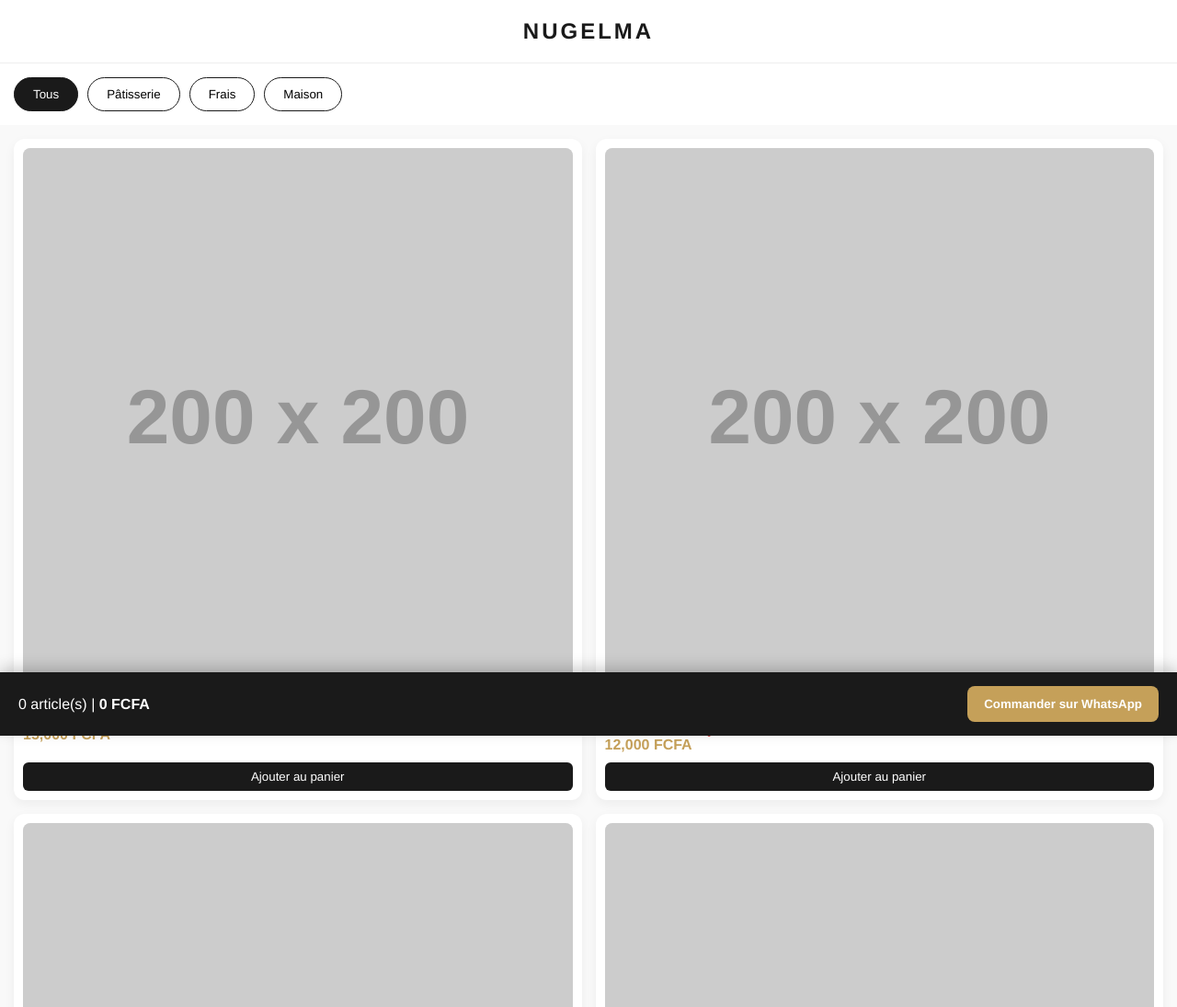
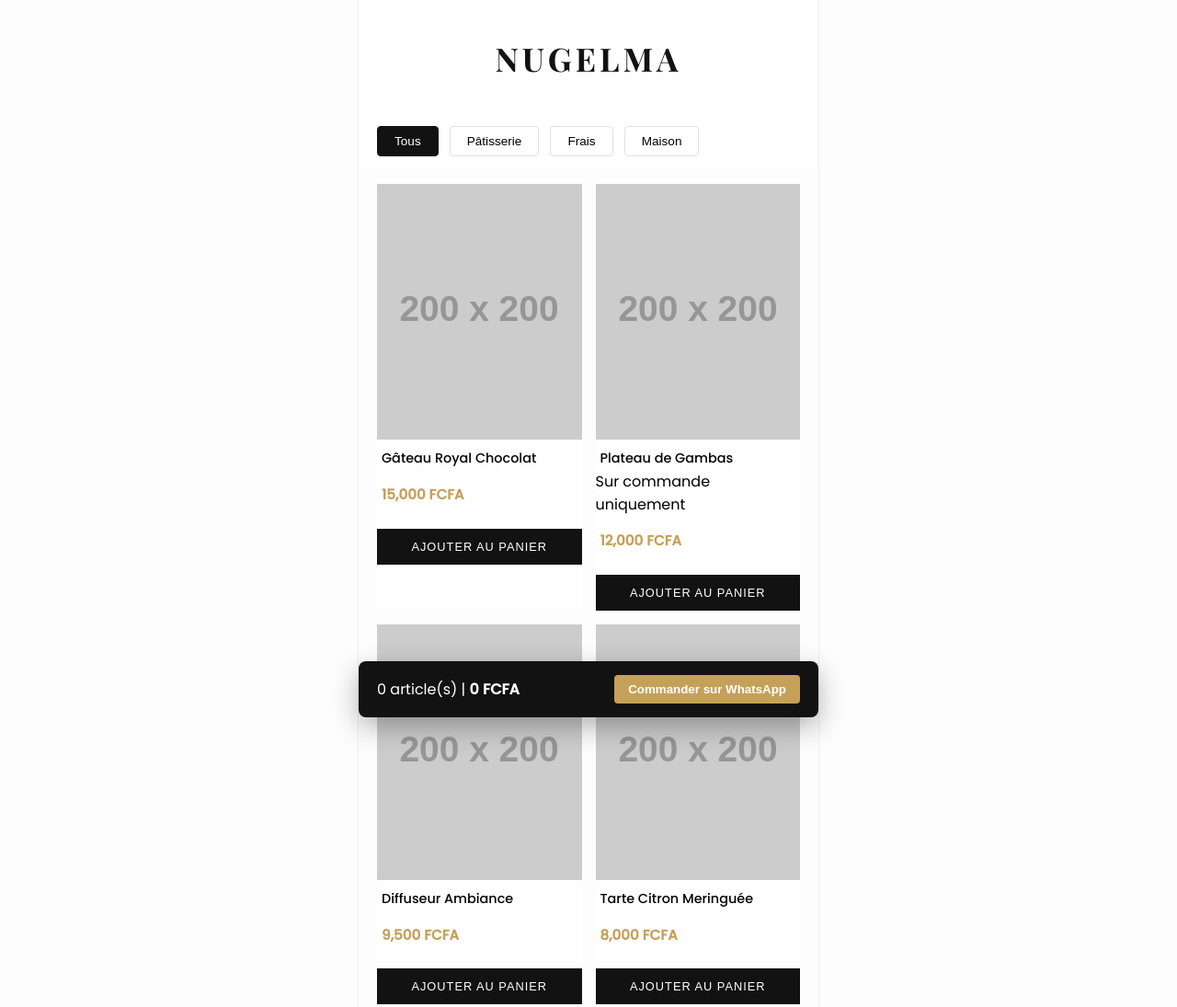
Before and after one commit to ItahaNdour/nugelma-vitrine, a plain HTML site: page index.html in a window 1280 px wide. Shown: the top 1095 px of the page at 92% size. Drawn offline with nearby package versions, Linux system fonts and the light colour scheme; placeholder pictures from the web are drawn by us.

Commit message:
Refactor CSS for modernized layout and design
Updated styles for improved layout and design consistency.

```diff
--- a/style.css
+++ b/style.css
@@ -1,139 +1,135 @@
+@import url('https://fonts.googleapis.com/css2?family=Playfair+Display:wght@700&family=Poppins:wght@300;400;500&display=swap');
+
 :root {
     --gold: #c5a059;
-    --dark: #1a1a1a;
-    --light: #f9f9f9;
+    --dark: #121212;
     --white: #ffffff;
-}
-
-* {
-    margin: 0;
-    padding: 0;
-    box-sizing: border-box;
-    font-family: 'Helvetica Neue', Arial, sans-serif;
+    --bg: #fdfdfd;
 }
 
 body {
-    background-color: var(--light);
-    color: var(--dark);
-    padding-bottom: 100px; /* Espace pour la barre de panier fixe */
+    background-color: var(--bg);
+    font-family: 'Poppins', sans-serif;
+    max-width: 500px; /* Force le look "Mobile" même sur ordinateur */
+    margin: 0 auto;
+    border-left: 1px solid #eee;
+    border-right: 1px solid #eee;
+    min-height: 100vh;
 }
 
 header {
+    padding: 40px 20px;
+    text-align: center;
     background: var(--white);
-    padding: 20px;
-    text-align: center;
-    border-bottom: 1px solid #eee;
-    position: sticky;
-    top: 0;
-    z-index: 100;
 }
 
 .logo {
-    font-size: 1.5rem;
-    font-weight: 800;
-    letter-spacing: 3px;
+    font-family: 'Playfair Display', serif;
+    font-size: 2.2rem;
+    color: var(--dark);
+    letter-spacing: 4px;
+    text-transform: uppercase;
 }
 
-/* Navigation Catégories */
+/* Boutons Catégories élégants */
 .categories {
     display: flex;
     overflow-x: auto;
-    padding: 15px;
-    gap: 10px;
+    padding: 10px 20px;
+    gap: 12px;
     background: var(--white);
-    scrollbar-width: none; /* Cache la barre sur Firefox */
+    position: sticky;
+    top: 0;
+    z-index: 50;
 }
 
-.categories::-webkit-scrollbar { display: none; } /* Cache sur Chrome/Safari */
-
 .cat-btn {
-    padding: 10px 20px;
-    border: 1px solid var(--dark);
-    background: transparent;
-    border-radius: 25px;
-    white-space: nowrap;
+    padding: 8px 18px;
+    border: 1px solid #e0e0e0;
+    background: white;
+    border-radius: 4px;
+    font-size: 0.85rem;
     cursor: pointer;
     transition: 0.3s;
 }
 
 .cat-btn.active {
     background: var(--dark);
-    color: var(--white);
+    color: white;
+    border-color: var(--dark);
 }
 
-/* Catalogue */
+/* Grille de produits rectifiée */
 .catalog {
     display: grid;
-    grid-template-columns: repeat(2, 1fr); /* 2 colonnes sur mobile */
+    grid-template-columns: 1fr 1fr;
     gap: 15px;
-    padding: 15px;
+    padding: 20px;
 }
 
 .product-card {
-    background: var(--white);
-    border-radius: 12px;
-    padding: 10px;
-    box-shadow: 0 4px 12px rgba(0,0,0,0.05);
+    background: white;
+    border-radius: 0; /* Look plus éditorial/moderne */
+    overflow: hidden;
     display: flex;
     flex-direction: column;
 }
 
 .product-img {
     width: 100%;
-    aspect-ratio: 1/1;
+    aspect-ratio: 4/5; /* Format portrait plus premium */
     object-fit: cover;
-    border-radius: 8px;
-    background: #eee;
+    background: #f0f0f0; /* Couleur d'attente si image absente */
 }
 
 .product-card h3 {
     font-size: 0.9rem;
-    margin: 10px 0 5px;
-}
-
-.frais-tag {
-    font-size: 0.65rem;
-    color: #d9534f;
-    font-weight: bold;
-    text-transform: uppercase;
+    font-weight: 500;
+    margin: 10px 0 2px;
+    padding: 0 5px;
 }
 
 .price {
+    font-weight: 600;
     color: var(--gold);
-    font-weight: bold;
-    margin-bottom: 10px;
+    font-size: 0.95rem;
+    padding: 0 5px 10px;
 }
 
 .add-btn {
-    margin-top: auto;
     background: var(--dark);
     color: white;
     border: none;
-    padding: 8px;
-    border-radius: 6px;
+    padding: 12px;
+    font-size: 0.8rem;
+    text-transform: uppercase;
+    letter-spacing: 1px;
     cursor: pointer;
 }
 
-/* Barre de Panier */
+/* Barre de commande flottante */
 .cart-bar {
     position: fixed;
-    bottom: 0;
-    width: 100%;
+    bottom: 20px;
+    left: 50%;
+    transform: translateX(-50%);
+    width: 90%;
+    max-width: 460px;
     background: var(--dark);
     color: white;
     padding: 15px 20px;
     display: flex;
     justify-content: space-between;
     align-items: center;
-    box-shadow: 0 -5px 15px rgba(0,0,0,0.2);
+    border-radius: 8px;
+    box-shadow: 0 10px 30px rgba(0,0,0,0.3);
 }
 
 .checkout-btn {
     background: var(--gold);
+    color: white;
     border: none;
-    color: white;
-    padding: 12px 18px;
-    border-radius: 8px;
+    padding: 8px 15px;
+    border-radius: 4px;
     font-weight: bold;
-    cursor: pointer;
 }
```
